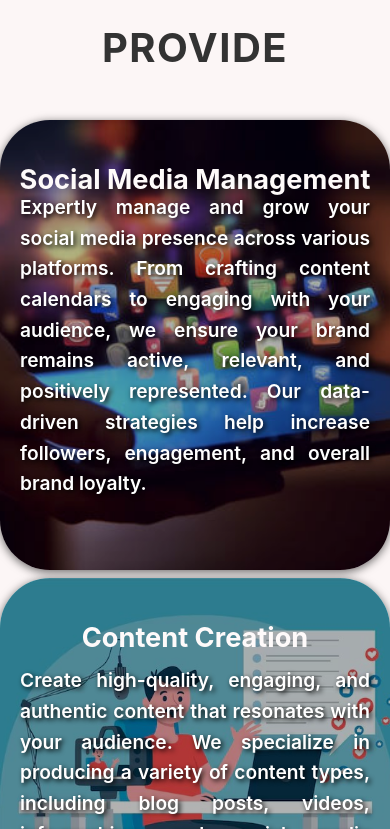
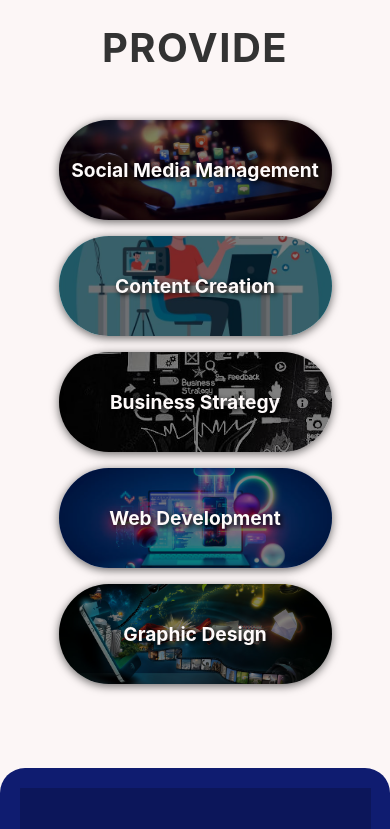
Before and after one commit to Akashakash005/innovators, a React (Create React App) app: page / in a window 390 px wide. Shown: the part 1515-2344 px from the top of the page. Built offline with nearby package versions, Linux system fonts and the light colour scheme.

Commit message:
mobile effects

```diff
--- a/public/index.html
+++ b/public/index.html
@@ -2,14 +2,14 @@
 <html lang="en">
   <head>
     <meta charset="utf-8" />
-    <link rel="icon" href="%PUBLIC_URL%/favicon.ico" />
+    <link  rel="icon" href="%PUBLIC_URL%/innovator_s_nexus_logo.ico" />
     <meta name="viewport" content="width=device-width, initial-scale=1" />
     <meta name="theme-color" content="#000000" />
     <meta
       name="description"
-      content="Web site created using create-react-app"
+      content="Innovator's nexus"
     />
-    <link rel="apple-touch-icon" href="%PUBLIC_URL%/logo192.png" />
+    <link rel="apple-touch-icon" href="%PUBLIC_URL%/innovator_s_nexus_logo.png" />
     <!--
       manifest.json provides metadata used when your web app is installed on a
       user's mobile device or desktop. See https://developers.google.com/web/fundamentals/web-app-manifest/
@@ -24,7 +24,7 @@
       work correctly both with client-side routing and a non-root public URL.
       Learn how to configure a non-root public URL by running `npm run build`.
     -->
-    <title>React App</title>
+    <title>Innovator's Nexus</title>
   </head>
   <body>
     <noscript>You need to enable JavaScript to run this app.</noscript>
--- a/src/App.css
+++ b/src/App.css
@@ -348,12 +348,7 @@ color: whitesmoke;
   justify-content: flex-end; /* Start from bottom */
 }
 
-/* Expanded and collapsed states */
-.service-card:hover {
-  width: 500px; /* Expanded width for larger screens */
-  transform: scale(1.05); /* Scale up the card on hover */
-  box-shadow: 0 4px 20px rgba(0, 0, 0, 0.3); /* Increase shadow for depth */
-}
+
 
 /* Image Style */
 .service-image {
@@ -379,20 +374,6 @@ color: whitesmoke;
   transition: opacity 0.3s ease; /* Transition for hover effect */
 }
 
-/* Service Description: Always show if card is expanded */
-.service-card:hover .service-description {
-  opacity: 1; /* Show description when expanded */
-  transition-delay: 0.3s; /* Add a delay before the description shows up */
-}
-
-.service-card:hover .service-title {
-  opacity: 0; /* Hide title on expand */
-}
-
-/* Show description on hover */
-.service-card:hover .service-info {
-  background-color: rgb(50, 48, 47); /* Dark overlay for readability */
-}
 
 /* Service Title */
 .service-title {
@@ -427,6 +408,33 @@ color: whitesmoke;
 }
 
 
+
+
+/* Default style: Hide hover-title by default */
+
+
+@media (min-width: 900px){
+  /* Expanded and collapsed states */
+.service-card:hover {
+  width: 500px; /* Expanded width for larger screens */
+  transform: scale(1.05); /* Scale up the card on hover */
+  box-shadow: 0 4px 20px rgba(0, 0, 0, 0.3); /* Increase shadow for depth */
+}
+
+/* Service Description: Always show if card is expanded */
+.service-card:hover .service-description {
+  opacity: 1; /* Show description when expanded */
+  transition-delay: 0.3s; /* Add a delay before the description shows up */
+}
+
+.service-card:hover .service-title {
+  opacity: 0; /* Hide title on expand */
+}
+
+/* Show description on hover */
+.service-card:hover .service-info {
+  background-color: rgb(50, 48, 47); /* Dark overlay for readability */
+}
   /* Show description on hover and hide title */
 .service-card:hover .service-description {
   opacity: 1; /* Show description when hovered */
@@ -437,8 +445,6 @@ color: whitesmoke;
 .service-card:hover .service-title {
   opacity: 0; /* Ensure it's fully visible */
 }
-
-/* Default style: Hide hover-title by default */
   .service-info .hover-title {
     white-space: nowrap;
     opacity: 0; /* Hidden initially */
@@ -461,55 +467,95 @@ color: whitesmoke;
   .service-card:hover .service-info {
     background: url("../public/images/background_color.jpg") no-repeat center center / cover;
   }
-
-/* Responsive Design */
+}
+/* Mobile Responsive Styles */
 @media (max-width: 900px) {
   .services {
-    padding-left: 0; /* Remove left padding for mobile */
-    padding-right: 0; /* Remove right padding for mobile */
     flex-direction: column; /* Stack cards vertically */
+    gap: 16px;
   }
 
   .service-card {
     width: 100%; /* Full width on mobile */
-    max-height: 450px; /* Allow height to adjust for content */
-    cursor: default; /* Change cursor to default */
-  }
-.service-info .service-description{
-  text-shadow: 2px 2px 5px rgba(0, 0, 0, 1); /* Dark shadow */
-
-}
-  .service-info {
-
-    opacity: 1; /* Ensure service info is visible */
+    max-height: 100px; /* Collapsed state on mobile */
+    margin: 0 auto; /* Center the card */
+    transition: max-height 0.3s ease-in-out; /* Smooth transition for expanding */
+    cursor: pointer; /* Pointer cursor for touch interaction */
+    position: relative; /* For absolute positioning of description and hover-title */
   }
 
-  /* Ensure all cards are expanded on mobile */
-  .service-card:hover {
-    width: 100%; /* Full width for expanded state */
+  /* Expanded state on click */
+  .service-card.expanded {
+    max-height:700px; /* Expanded state height */
+    background: url("../public/images/background_color.jpg") no-repeat center center / cover; /* Background on expanded */
   }
 
   .service-title {
-    display: none; /* Hide the service title on mobile */
+    transform: rotate(0deg);
+    font-size: 1.2rem; /* Adjust title size for mobile */
+    text-align: center;
+    color: rgb(254, 250, 250); /* Title color */
+    margin: 0;
+    text-shadow: 2px 2px 5px rgba(0, 0, 0, 1); /* Title shadow for readability */
   }
 
-  .service-card .service-description {
-    opacity: 1; /* Show description by default */
+
+
+  /* Show description only when the card is expanded on mobile */
+  .service-card.expanded .service-description {
+    opacity: 1;
+
+  }
+  .service-card.expanded .service-description:hover {
+    opacity: 1;
+
+  }
+  .service-card.expanded .service-title {
+    display: none; /* Hide title when expanded */
   }
 
-  /* Show hover-title by default on mobile */
-  .hover-title {
-    opacity: 1; /* Ensure it's visible */
-    display: block; /* Show as a block element */
-  }
-  .service-card:hover .service-info {
-    background: rgba(12, 12, 12, 0.823)  }
-  /* Ensure the hover-title is visible regardless of hover state */
-  .service-card .hover-title {
-    opacity: 1; /* Make sure it's visible */
-  }
+  /* Service Info: Always visible when card is expanded */
+  .service-info {
+    opacity: 1; /* Always visible on mobile */
+    background-color: rgba(0, 0, 0, 0.5); /* Dark overlay for readability */
   }
 
+  .hover-title {
+    display: none; /* Remove hover-title by default */
+  }
+
+  /* Position hover-title above description when expanded */
+  .service-card.expanded .hover-title {
+    display: block; /* Show hover-title when expanded */
+    position: absolute;
+    top: 10px; /* Position it above the description */
+
+    color: white; /* Title color */
+    font-size: 1.5rem; /* Adjust size for better visibility */
+    text-shadow: 2px 2px 5px rgba(0, 0, 0, 1); /* Title shadow for readability */
+  }
+
+  /* Remove hover effects completely on mobile */
+
+
+
+  /* Remove hover effects on service-info */
+  .service-card:hover .service-info {
+      background-color: rgba(0, 0, 0, 0.5); /* Maintain the background on hover */
+  }
+
+  /* Remove hover effects on image */
+  .service-card:hover .service-image {
+    opacity: 1; /* Maintain full opacity */
+  }
+
+  /* Hide service-info on hover for mobile */
+  .service-card:hover .service-info {
+    opacity: 1; /* Ensure service-info is hidden on hover */
+  }
+
+
+}
 
 /* Centering the box */
 .box-wrapper {
@@ -693,6 +739,7 @@ textarea:focus {
   font-style: italic;
   border-left: 4px solid #ff5722;
   padding-left: 20px;
+  padding-right: 20px;
   margin: 20px 0;
   padding-left: 10%;
   align-items: left;
--- a/src/components/CalltoAction.js
+++ b/src/components/CalltoAction.js
@@ -89,7 +89,7 @@ const ContactForm = () => {
                   <input
                     id="mobile"
                     name="mobile"
-                    placeholder="08123456789"
+                    placeholder="0123456789"
                     type="tel"
                     value={formData.mobile}
                     onChange={handleChange}
--- a/src/components/ServiceCard.js
+++ b/src/components/ServiceCard.js
@@ -1,10 +1,10 @@
 import React from "react";
 
-const ServiceCard = ({ title, description, imgSrc, isExpanded, onHover }) => {
+const ServiceCard = ({ title, description, imgSrc, isExpanded, onClick }) => {
   return (
     <div
       className={`service-card ${isExpanded ? "expanded" : ""}`}
-      onMouseEnter={onHover}
+      onClick={onClick} // Use click to toggle expansion
     >
       <img src={imgSrc} alt={title} className="service-image" />
       <div className="service-info">
--- a/src/components/Services.js
+++ b/src/components/Services.js
@@ -1,6 +1,13 @@
+import { useState } from "react";
 import ServiceCard from "./ServiceCard"; // Adjust path as needed
 
 const Services = () => {
+  const [expandedCard, setExpandedCard] = useState(null); // Track the currently expanded card
+
+  const handleCardClick = (index) => {
+    setExpandedCard(expandedCard === index ? null : index); // Toggle card expansion
+  };
+
   const services = [
     {
       title: "Social Media Management",
@@ -44,6 +51,8 @@ const Services = () => {
             title={service.title}
             description={service.description}
             imgSrc={service.imgSrc}
+            isExpanded={expandedCard === index} // Pass the expanded state for each card
+            onClick={() => handleCardClick(index)} // Handle click to expand/collapse
           />
         ))}
       </section>
```
Also changed, not shown: 1 other file (tests, documents, lock files or other folders). Lines whose indentation alone changed are shown as unchanged.
